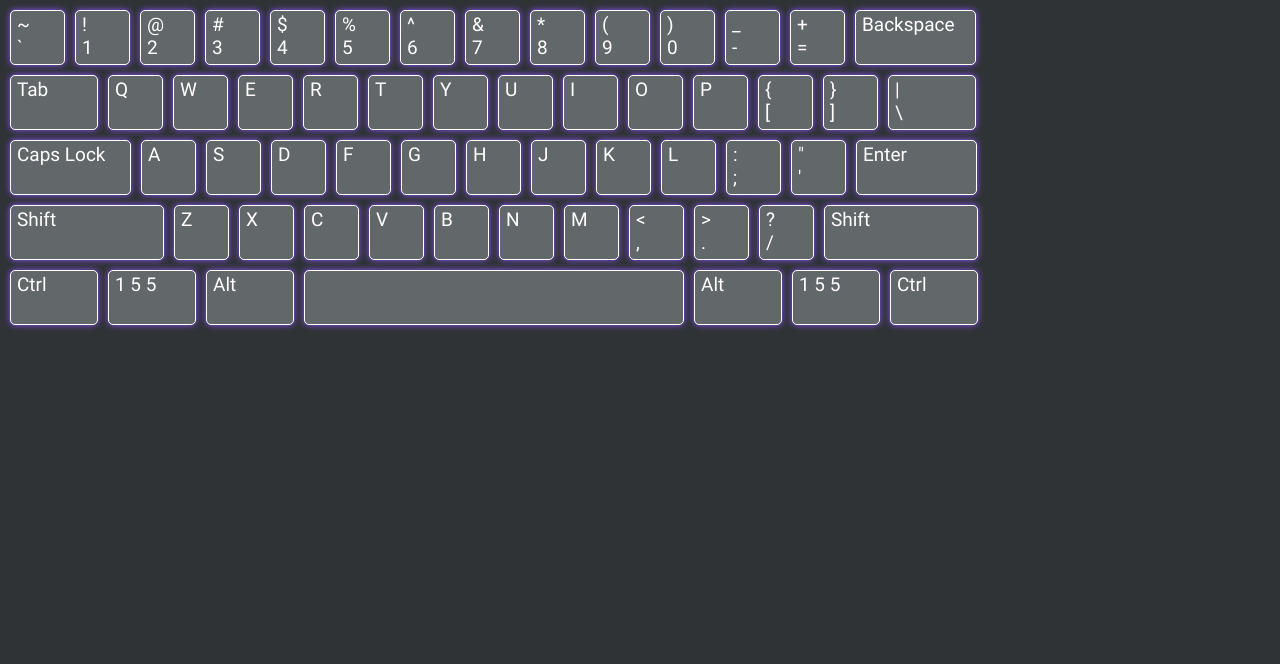
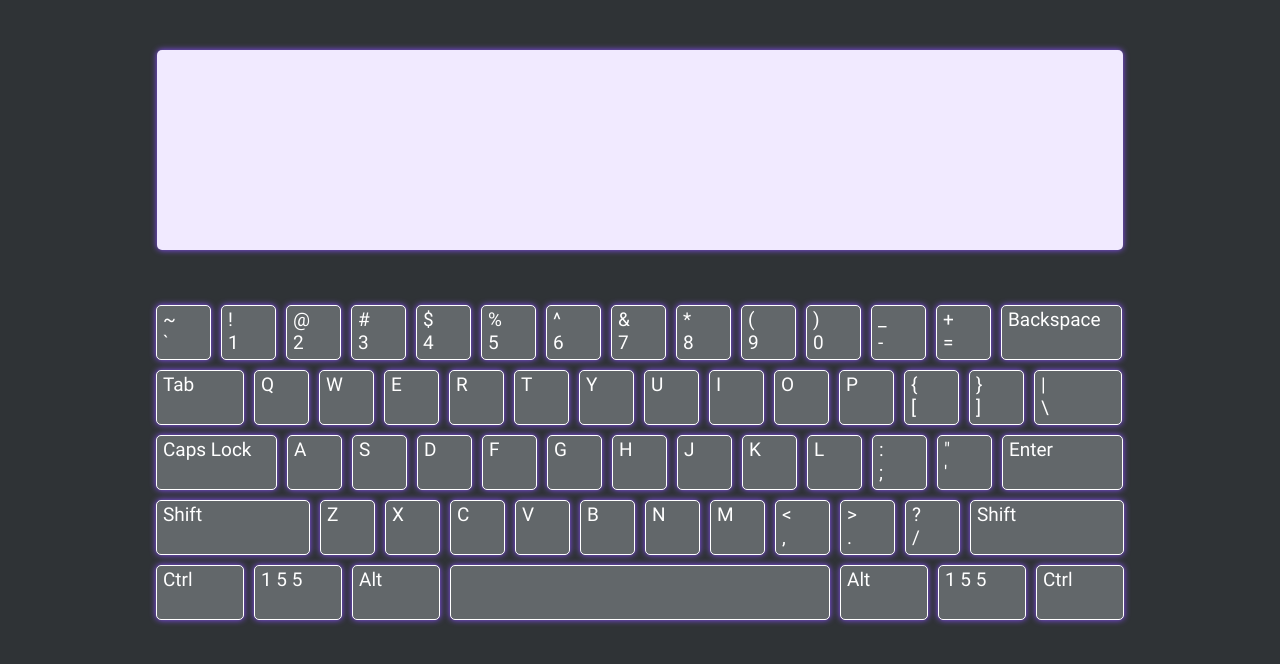
Before and after one commit to jkelley5000/angular-digital-keyboard, an Angular app: page / in a window 1280 px wide. Shown: the top 664 px of the page. Built offline with nearby package versions, Linux system fonts and the light colour scheme.

Commit message:
Added initial output-textarea component to main app component. Placed and styled as well.

```diff
--- a/src/app/app.component.html
+++ b/src/app/app.component.html
@@ -1,4 +1,5 @@
 <main class="main">
+    <app-output-textarea />
     <app-key-common [keys]="allKeys" />
     <router-outlet />
 </main>
--- a/src/app/app.component.scss
+++ b/src/app/app.component.scss
@@ -4,4 +4,7 @@
     padding: 10px;
     height: 100vh;
     background-color: $dark-grey;
+    display: flex;
+    flex-direction: column;
+    align-items: center;
 }
--- a/src/app/app.component.ts
+++ b/src/app/app.component.ts
@@ -4,11 +4,12 @@ import { KeyCommonComponent } from './components/key-common/key-common.component
 import { Key } from './models/key';
 import { KeySpecialComponent } from './components/key-special/key-special.component';
 import { AllKeys } from './data/all-keys';
+import { OutputTextareaComponent } from './components/output-textarea/output-textarea.component';
 
 @Component({
     selector: 'app-root',
     standalone: true,
-    imports: [RouterOutlet, KeyCommonComponent, KeySpecialComponent],
+    imports: [RouterOutlet, KeyCommonComponent, KeySpecialComponent, OutputTextareaComponent],
     templateUrl: './app.component.html',
     styleUrl: './app.component.scss'
 })
--- /dev/null
+++ b/src/app/components/output-textarea/output-textarea.component.html
@@ -0,0 +1 @@
+<div class="output-textarea"></div>
--- /dev/null
+++ b/src/app/components/output-textarea/output-textarea.component.scss
@@ -0,0 +1,11 @@
+@import '../../theme/colors.scss';
+
+.output-textarea {
+    margin-top: 40px;
+    margin-bottom: 55px;
+    width: 966px;
+    height: 200px;
+    background-color: $light-purple;
+    border-radius: 5px;
+    box-shadow: 0 0 6px $medium-purple;
+}
```
Also changed, not shown: src/app/components/output-textarea/output-textarea.component.ts (added, +12 -0 lines), 1 other file (tests, documents, lock files or other folders).
